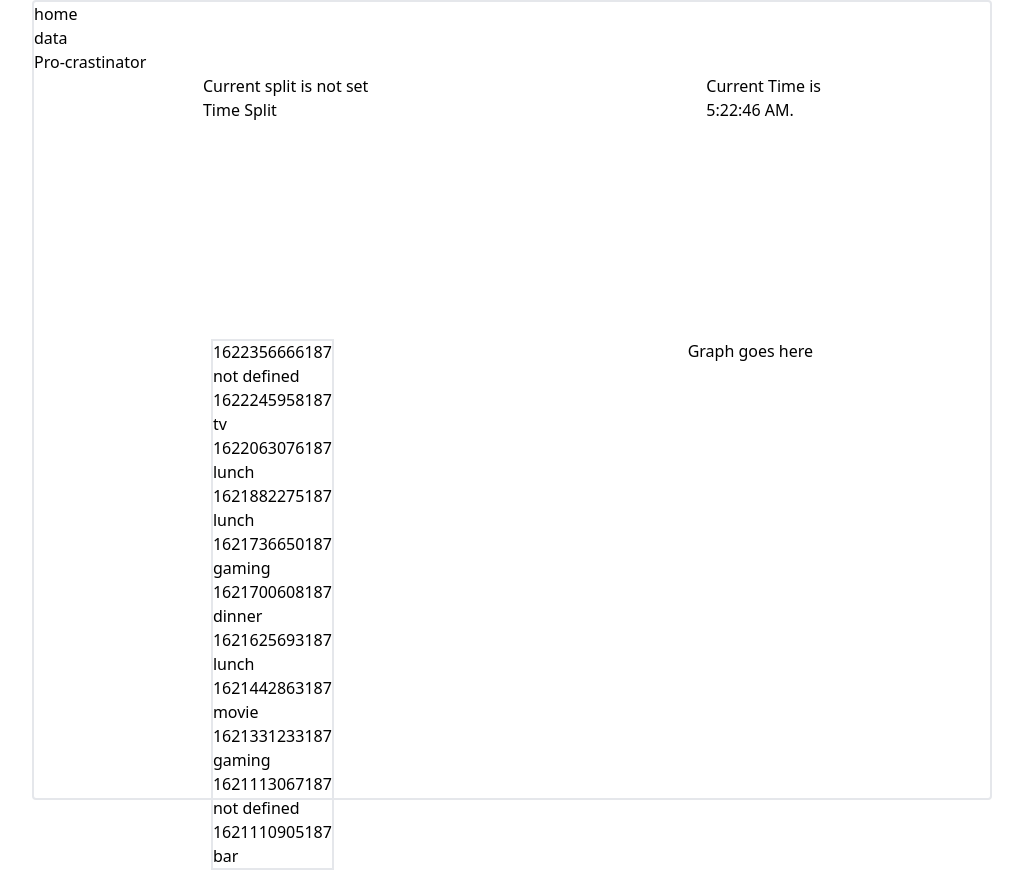
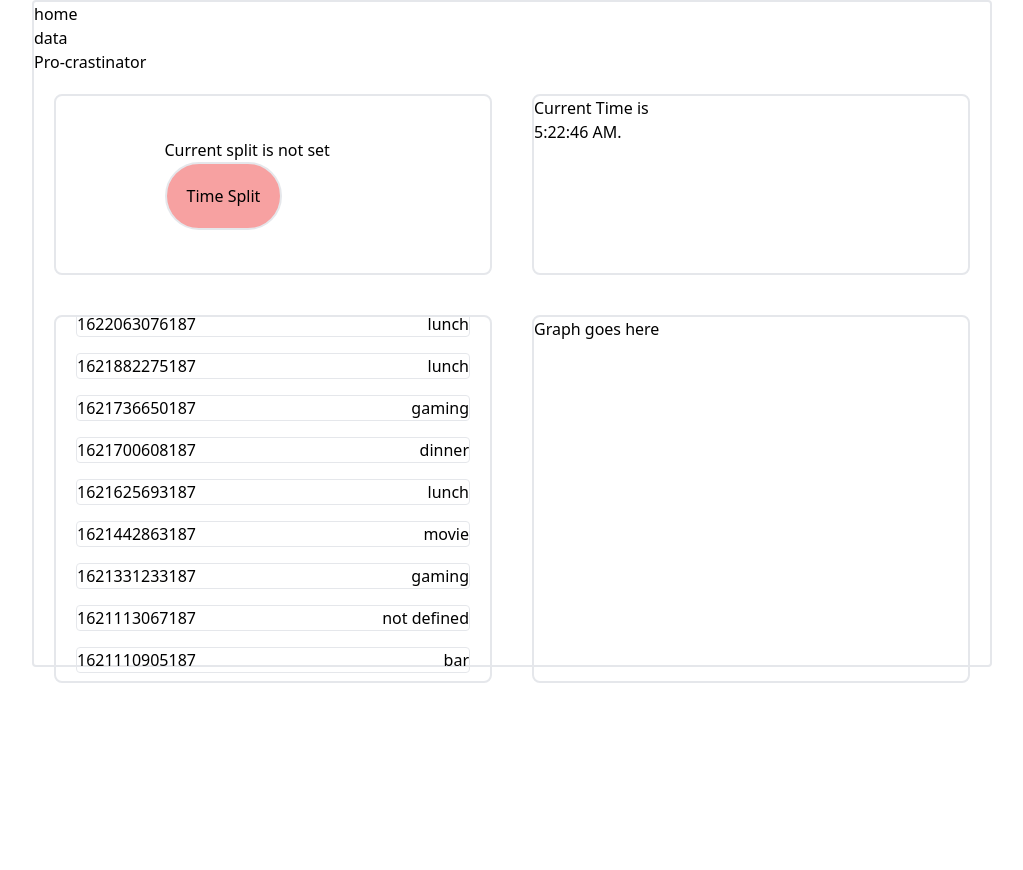
Before and after one commit to bbli1012/pro-crastinator, a React (Create React App) app: page / in a window 1280 px wide. Shown: the whole page, without its empty margins (128-1151 px from the left). After the commit the page ends 800 px from the top, so only its background shows below. Built offline with nearby package versions, Linux system fonts and the light colour scheme.

Commit message:
layout framework

```diff
--- a/src/App.js
+++ b/src/App.js
@@ -37,7 +37,8 @@ const App = () => {
   };
 
   return (
-    <div className="box-border border-2 rounded mx-auto w-3/4 h-screen">
+    <div class="h-screen w-screen my-auto">
+      <div className="box-border border-2 rounded mx-auto w-3/4 h-5/6 ">
         {/* TODO: replace with header/ nav component */}
         <header className="header">
           <nav className="nav">
@@ -58,7 +59,8 @@ const App = () => {
         <div className="flex flex-row justify-around h-2/3">
           <SplitsDisplay splits={splits}/>
           {/* TODO: replace with average graph talk about what to use eg D3? */}
-        <div className="">Graph goes here</div>
+          <div className="border-2 rounded-lg w-1/2 h-5/6 py-auto my-5 mx-5">Graph goes here</div>
+        </div>
       </div>
     </div>
   );
--- a/src/components/ElapsedTime.js
+++ b/src/components/ElapsedTime.js
@@ -19,15 +19,12 @@ export default function ElaspsedTime({date}) {
   }
 
   function getTimeDiff() {
-    // let split = date[date.length - 1];
-    // let timeDiff = new Date(Math.abs(now.getTime() - split.getTime()));
     let timeDiff = new Date(Math.abs(now.getTime() - date.start));
-    // return timeDiff.getTime();
     return Math.floor(timeDiff/36000000)  + ' Hrs ' + timeDiff.getMinutes() + ' Mins ' + timeDiff.getSeconds() + ' Seconds ago'
   }
 
   return (
-    <div className="time-elapsed-display">
+    <div className="time-elapsed-display border-2 rounded-lg w-1/2 py-auto my-5 mx-5">
       <h2>{date ? 'Time since last split' : 'Current Time is'}</h2>
       <h3>{date ? getTimeDiff() : now.toLocaleTimeString()}.</h3>
     </div>
--- a/src/components/SplitsDisplay.js
+++ b/src/components/SplitsDisplay.js
@@ -3,10 +3,11 @@ import React from 'react';
 const SplitsDisplay = ({splits}) =>{
 
   return (
-    <div className="flex flex-col-reverse overflow-hidden border-2">
+    <div className="flex flex-col-reverse overflow-scroll overflow-x-hidden border-2 rounded-lg w-1/2 h-5/6 py-auto my-5 mx-5">
       {splits.map((split, idx) => {
+
         return (
-          <div className="row" key={idx}>
+          <div className="flex flex-row justify-between border rounded my-2 mx-5" key={idx}>
             <div>
               {split.start}
             </div>
--- a/src/components/TimeSplitButton.js
+++ b/src/components/TimeSplitButton.js
@@ -2,12 +2,12 @@ import React from 'react';
 
 export default function TimeSplitButton({date, action}) {
   return (
-    <div className="split-box">
-      <div>
-        <label> Current split is {(date) ? date.start.toString() : 'not set'} </label>
+    <div className="split-box border-2 rounded-lg w-1/2 my-5 mx-5 content-center">
+      <div class="m-auto w-1/2">
+        <label class="m-auto"> Current split is {(date) ? date.start.toString() : 'not set'} </label>
       </div>
-      <div>
-        <button onClick={action}>Time Split</button>
+      <div class="m-auto w-1/2">
+        <button  class="rounded-full border-2 p-5 bg-red-500 bg-opacity-50" onClick={action}>Time Split</button>
       </div>
     </div>
   )
--- a/src/components/sunburstChart.js
+++ b/src/components/sunburstChart.js
@@ -3,6 +3,8 @@ import { useState, useEffect } from 'react';
 
 export default function sunburstChart() {
     return (
-    <div id='chartdiv' style={{width: '100%', height: '500px'}} ></div>
+    <div class="border-2 rounded-lg w-1/2 h-2/3 px-10 py-20">
+
+    </div>
     );
 };
```
Lines whose indentation alone changed are shown as unchanged.
